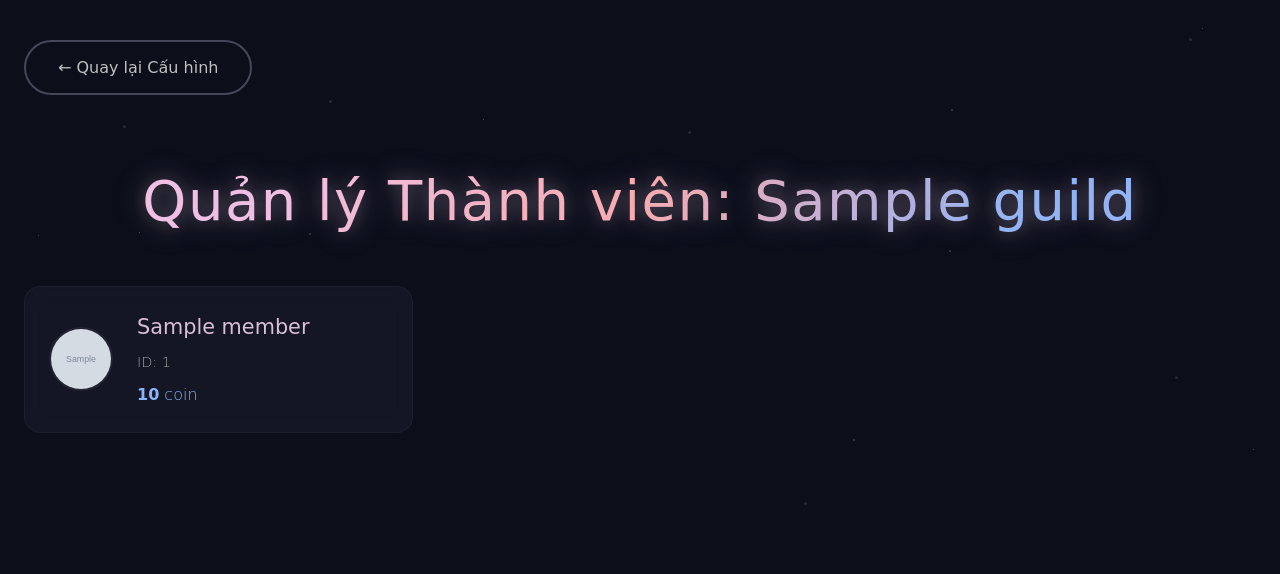
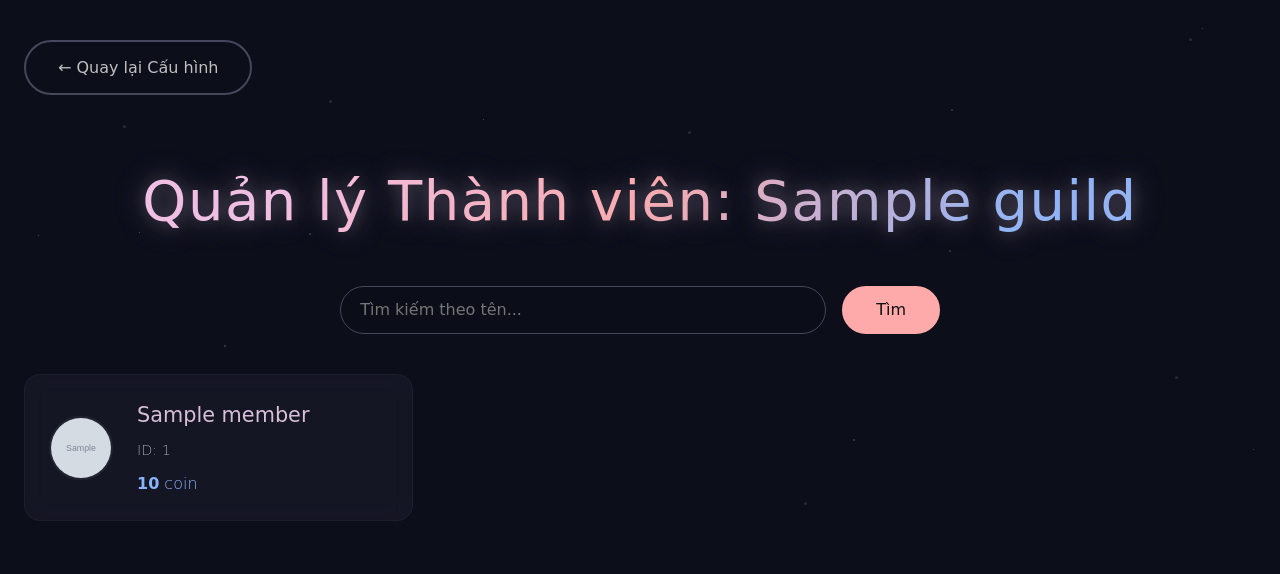
Before and after one commit to Rin1809/web_suport_discord_shop_bot, a Flask app: template templates/members.html in a window 1280 px wide. Shown: the top 574 px of the page. Run offline with Flask 3, Linux system fonts and the light colour scheme; the template is opened without the code that fills it: most values are stand-ins (such as "Sample title", 1, 10 or a date in 2020); grey boxes marked "Sample" are stand-in pictures; some libraries are stand-ins or nearby versions; some web fonts are replaced.

Commit message:
them thanh search

```diff
--- a/app.py
+++ b/app.py
@@ -291,6 +291,17 @@ def members(guild_id):
 
     db_users_map = {str(u['user_id']): u for u in db_users_list}
 
+    # xy ly tim kiem
+    search_query = request.args.get('search', '').strip().lower()
+    if search_query:
+        filtered_members = []
+        for member in api_members:
+            user_info = member.get('user', {})
+            display_name = (user_info.get('global_name') or user_info.get('username', '')).lower()
+            if search_query in display_name:
+                filtered_members.append(member)
+        api_members = filtered_members
+
     # gop data
     members_data = []
     for member in api_members:
@@ -312,7 +323,7 @@ def members(guild_id):
             'balance': db_info.get('balance', 0)
         })
 
-    return render_template('members.html', guild=guild_details, members=members_data)
+    return render_template('members.html', guild=guild_details, members=members_data, search_query=search_query)
 
 @app.route('/edit/<int:guild_id>/member/<int:user_id>', methods=['GET', 'POST'])
 def edit_member(guild_id, user_id):
--- a/static/style.css
+++ b/static/style.css
@@ -142,6 +142,32 @@ body {
     margin-top: 0.5rem;
     font-size: 1rem;
     color: var(--info-color);
+}
+
+/* --- TIM KIEM --- */
+.search-container {
+    margin-bottom: 2.5rem;
+    display: flex;
+    gap: 1rem;
+    max-width: 600px;
+    margin-left: auto;
+    margin-right: auto;
+}
+.search-input-poetic {
+    flex-grow: 1;
+    padding: 0.8rem 1.2rem;
+    background-color: rgba(var(--background-color-rgb), 0.6);
+    border: 1px solid var(--border-color);
+    border-radius: 9999px;
+    color: var(--text-color-poetic);
+    font-family: inherit;
+    font-size: 1rem;
+    transition: border-color 0.2s ease, box-shadow 0.2s ease;
+}
+.search-input-poetic:focus {
+    outline: none;
+    border-color: var(--highlight-color-poetic);
+    box-shadow: 0 0 10px rgba(var(--highlight-color-poetic-rgb), 0.3);
 }
 
 
--- a/templates/members.html
+++ b/templates/members.html
@@ -6,6 +6,13 @@
 <a href="{{ url_for('edit_config', guild_id=guild.id) }}" class="poetic-button poetic-button-secondary" style="margin-bottom: 2rem;">&larr; Quay lại Cấu hình</a>
 
 <h1 class="main-title poetic-header">Quản lý Thành viên: {{ guild.name }}</h1>
+
+<!-- form tim kiem -->
+<form method="GET" action="{{ url_for('members', guild_id=guild.id) }}" class="search-container">
+    <input type="search" name="search" class="search-input-poetic" placeholder="Tìm kiếm theo tên..." value="{{ search_query or '' }}">
+    <button type="submit" class="poetic-button poetic-button-primary">Tìm</button>
+</form>
+
 
 <div class="server-grid">
     {% if members %}
```
